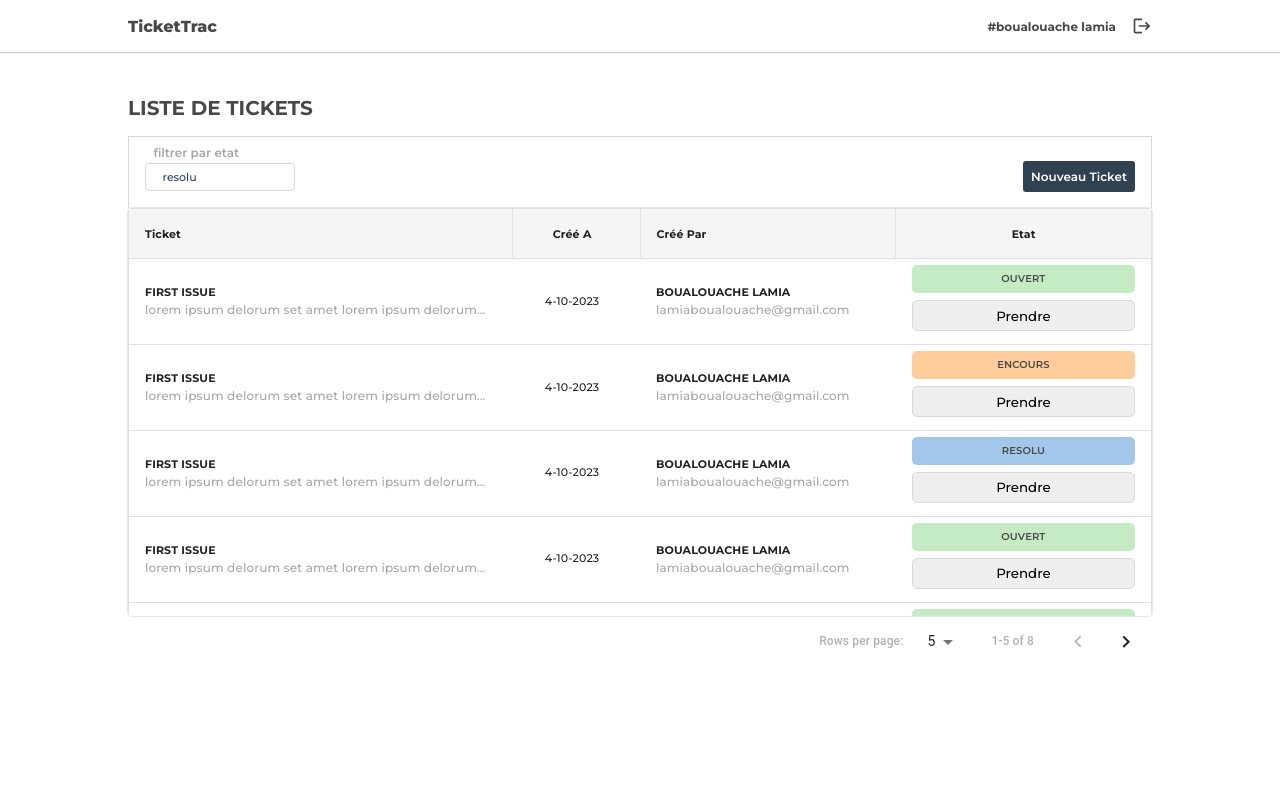
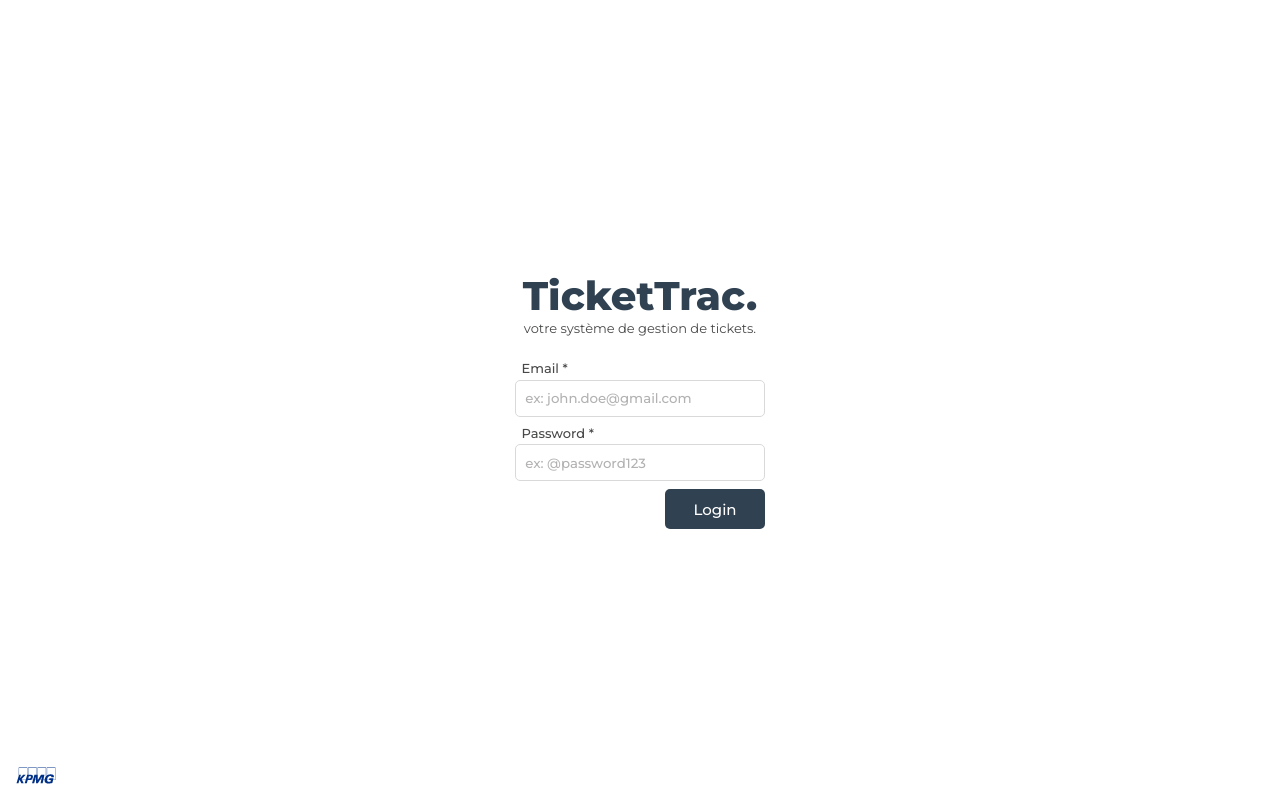
Before and after one commit to xmeix/ticketing-system, a React (Vite) app in the folder client/: page / in a window 1280 px wide. Built offline with nearby package versions, Linux system fonts and the light colour scheme.

Commit message:
done: login page

```diff
--- a/client/src/App.jsx
+++ b/client/src/App.jsx
@@ -6,10 +6,10 @@ import Navbar from "./components/Navbar/Navbar";
 import { useState } from "react";
 
 function App() {
-  const [isLoggedIn, setisLoggedIn] = useState(true);
+  const [isLoggedIn, setisLoggedIn] = useState(false);
   return (
     <>
-      <Navbar />
+      {isLoggedIn && <Navbar />}
       <Routes>
         <Route path="*" element={isLoggedIn ? <Home /> : <LoginPage />} />
       </Routes>
--- a/client/src/components/ticket/Ticket.jsx
+++ b/client/src/components/ticket/Ticket.jsx
@@ -6,11 +6,12 @@ import TicketReply from "./ticketReply/TicketReply";
 
 const Ticket = ({ ticket, closePopup }) => {
   const [reply, setReply] = useState(false);
+  const [role, setRole] = useState("ADZ");
   return (
     <div className="ticket-popup">
-      <TicketHeader />
+      <TicketHeader closePopup={closePopup} setReply={setReply} />
       <TicketContent ticket={ticket} />
-      <TicketReply />
+      {reply && role === "ADZ" && <TicketReply />}
     </div>
   );
 };
--- a/client/src/components/ticket/ticketHeader/TicketHeader.jsx
+++ b/client/src/components/ticket/ticketHeader/TicketHeader.jsx
@@ -1,10 +1,10 @@
 import "./TicketHeader.css";
 import CloseRoundedIcon from "@mui/icons-material/CloseRounded";
-const TicketHeader = () => {
+const TicketHeader = ({ closePopup, setReply }) => {
   return (
     <div className="ticket-header">
-      <CloseRoundedIcon onClick={() => closePopup()} />
-      <button>répondre</button>
+      <CloseRoundedIcon className="icon-btn" onClick={() => closePopup()} />
+      <button onClick={() => setReply(true)}>répondre</button>
     </div>
   );
 };
--- a/client/src/pages/loginPage/LoginPage.css
+++ b/client/src/pages/loginPage/LoginPage.css
@@ -0,0 +1,57 @@
+.kpmg {
+  position: absolute;
+  bottom: 0;
+  left: 0;
+  margin: 1em;
+  width: 40px;
+}
+.login {
+  height: 100vh;
+  display: flex;
+  flex-direction: column;
+  align-items: center;
+  justify-content: center;
+}
+
+.login .form-container {
+  display: flex;
+  flex-direction: column;
+  gap: 1.5em;
+}
+
+.login .login-header {
+  text-align: center;
+}
+.login .login-title {
+  font-size: 40px;
+  font-weight: 800;
+  /* text-transform: uppercase; */
+  color: var(--blue);
+}
+
+.login .form-container .login-description {
+  font-size: 13px;
+  text-align: center;
+  cursor: pointer;
+}
+
+.login .form-container form {
+  display: flex;
+  flex-direction: column;
+  gap: 0.5em;
+}
+
+.form-btn {
+  align-self: flex-end;
+  border: none;
+  border-radius: 5px;
+  background-color: var(--blue);
+  color: var(--white);
+  padding: 0.7em 0;
+
+  font-size: 15px;
+  font-weight: 500;
+  text-transform: capitalize;
+  width: 100px;
+  cursor: pointer;
+}
--- a/client/src/pages/loginPage/LoginPage.jsx
+++ b/client/src/pages/loginPage/LoginPage.jsx
@@ -1,8 +1,60 @@
+import { useEffect, useRef, useState } from "react";
 import "./LoginPage.css";
+import Input from "./input/Input";
+import kpmg from "./../../assets/kpmg.svg";
 const LoginPage = () => {
+  const emailRef = useRef(null);
+  const passwordRef = useRef(null);
+
+  const handleLogin = async (e) => {
+    e.preventDefault();
+    const email = emailRef.current.value;
+    const password = passwordRef.current.value;
+  };
+  const inputs = [
+    {
+      label: "Email *",
+      name: "Email",
+      type: "email",
+      placeholder: "ex: john.doe@gmail.com",
+      inputRef: emailRef,
+    },
+    {
+      label: "Password *",
+      name: "password",
+      type: "password",
+      placeholder: "ex: @password123",
+      inputRef: passwordRef,
+    },
+  ];
+
   return (
-    <div className="login-page">
-      <h1> Login page</h1>
+    <div className="login">
+      <img src={kpmg} className="kpmg" />
+      <div className="form-container">
+        <div className="login-header">
+          <div className="login-title">TicketTrac.</div>
+          <div className="login-description">
+            votre système de gestion de tickets.
+          </div>
+        </div>
+
+        <form onSubmit={handleLogin}>
+          {inputs.map((el, i) => (
+            <Input
+              key={i}
+              label={el.label}
+              name={el.name}
+              type={el.type}
+              placeholder={el.placeholder}
+              inputRef={el.inputRef}
+            />
+          ))}
+          <button type="submit" className="form-btn" disabled={false}>
+            Login
+          </button>
+        </form>
+      </div>
     </div>
   );
 };
--- /dev/null
+++ b/client/src/pages/loginPage/input/Input.css
@@ -0,0 +1,43 @@
+.input-group {
+  display: flex;
+  flex-direction: column;
+}
+
+.input-group input {
+  border-radius: 5px;
+  border: 1px solid var(--light-gray);
+  outline: none;
+  padding: 0.7em;
+  font-family: var(--font);
+  min-width: 250px;
+  font-weight: 500;
+}
+.input-group input::placeholder {
+  outline: none;
+  color: var(--gray);
+}
+.input-group input:hover,
+.input-group input:focus {
+  border: 1px solid var(--gray);
+}
+.input-group label {
+  color: var(--black);
+  font-size: 13px;
+  font-weight: 500;
+
+  text-transform: capitalize;
+  padding-left: 0.5em;
+  margin-bottom: 0.3em;
+}
+
+.input-group .forget-pass {
+  font-size: 12px;
+  font-weight: 400;
+  padding: 0.5em 1em;
+  align-self: flex-end;
+  transition: all 0.5s ease-in-out;
+  cursor: pointer;
+}
+.input-group .forget-pass:hover {
+  text-decoration: underline;
+}
--- /dev/null
+++ b/client/src/pages/loginPage/input/Input.jsx
@@ -0,0 +1,17 @@
+import "./Input.css";
+const Input = ({ label, name, type, placeholder, inputRef }) => {
+  return (
+    <div className="input-group">
+      <label htmlFor={name}>{label}</label>
+      <input
+        name={name}
+        type={type}
+        ref={inputRef}
+        placeholder={placeholder}
+        required
+      />
+    </div>
+  );
+};
+
+export default Input;
```
Also changed, not shown: client/src/assets/kpmg.svg (added).
